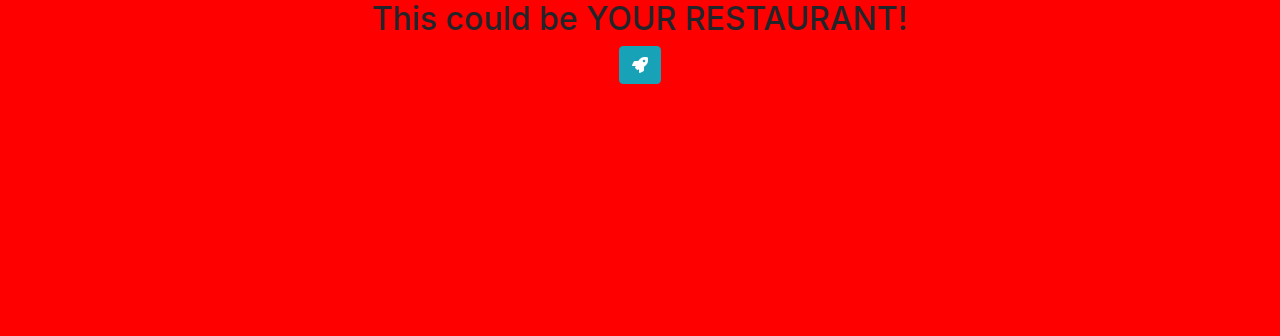
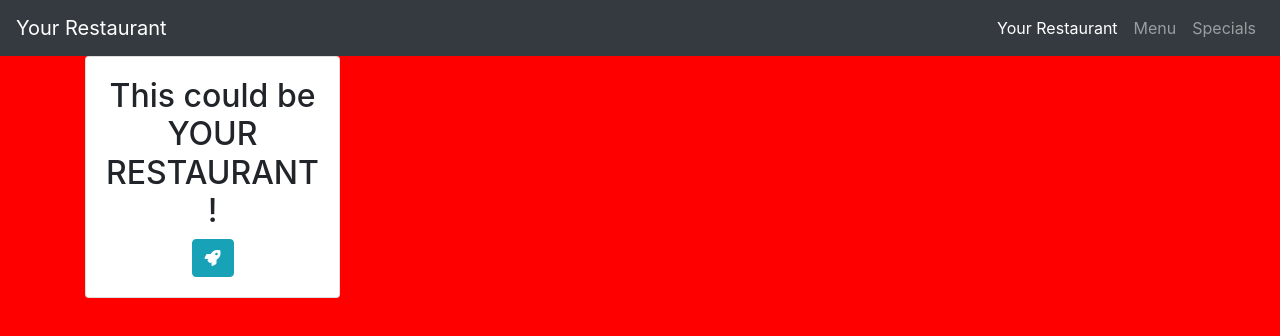
Before and after one commit to MCaldwell-42/your-restaurant, a React (Create React App) app: page /home in a window 1280 px wide. Shown: the top 336 px of the page. Built offline with nearby package versions, Linux system fonts and the light colour scheme.

Commit message:
navbar up and working

```diff
--- a/package.json
+++ b/package.json
@@ -13,7 +13,9 @@
     "prop-types": "^15.7.2",
     "react": "^16.13.1",
     "react-dom": "^16.13.1",
-    "react-scripts": "3.4.1"
+    "react-router-dom": "^5.2.0",
+    "react-scripts": "3.4.1",
+    "reactstrap": "^8.4.1"
   },
   "scripts": {
     "start": "react-scripts start",
--- a/src/App/App.js
+++ b/src/App/App.js
@@ -1,12 +1,33 @@
 import React from 'react';
+import {
+  BrowserRouter, Route, Redirect, Switch,
+} from 'react-router-dom';
 import './App.scss';
+import MyNavBar from '../components/MyNavBar';
+import Home from '../components/Home';
+import Menu from '../components/Menu';
+import Specials from '../components/Specials';
 
 class App extends React.Component {
   render() {
     return (
       <div className="App">
-        <h2>This could be YOUR RESTAURANT!</h2>
-        <button className="btn btn-info"><i className="fas fa-rocket"></i></button>
+          <BrowserRouter>
+      <React.Fragment>
+        <MyNavBar/>
+        <div className='container'>
+          <div className='row'>
+            <Switch>
+              <Route path='/home' component={Home}/>
+              <Route path='/menu' component={Menu} />
+              <Route path='/specials' component={Specials} />
+
+              <Redirect from='*' to='/home' />
+            </Switch>
+          </div>
+        </div>
+      </React.Fragment>
+      </BrowserRouter>
       </div>
     );
   }
--- /dev/null
+++ b/src/components/Home.js
@@ -0,0 +1,19 @@
+import React from 'react';
+
+class Home extends React.Component {
+  render() {
+    return (
+        <div className="special col-3">
+        <div className="card">
+          {/* <img className="card-img-top" src={special.imageUrl} alt="picture of special" /> */}
+          <div className="card-body">
+          <h2>This could be YOUR RESTAURANT!</h2>
+        <button className="btn btn-info"><i className="fas fa-rocket"></i></button>
+          </div>
+        </div>
+        </div>
+    );
+  }
+}
+
+export default Home;
--- /dev/null
+++ b/src/components/Menu.js
@@ -0,0 +1,18 @@
+import React from 'react';
+
+class Menu extends React.Component {
+  render() {
+    return (
+        <div className="special col-3">
+        <div className="card">
+          {/* <img className="card-img-top" src={special.imageUrl} alt="picture of special" /> */}
+          <div className="card-body">
+            <h5 className="card-title">Pictures of Menus here</h5>
+          </div>
+        </div>
+        </div>
+    );
+  }
+}
+
+export default Menu;
--- /dev/null
+++ b/src/components/MyNavBar.js
@@ -0,0 +1,38 @@
+import React from 'react';
+import { NavLink as RRNavLink } from 'react-router-dom';
+import {
+  Navbar,
+  NavbarBrand,
+  Nav,
+  NavItem,
+  NavLink,
+} from 'reactstrap';
+
+
+class MyNavbar extends React.Component {
+  render() {
+    const buildNavbar = () => (
+          <Nav className="ml-auto" navbar>
+          <NavItem>
+            <NavLink tag={RRNavLink} to='/home'>Your Restaurant</NavLink>
+          </NavItem>
+          <NavItem>
+            <NavLink tag={RRNavLink} to='/menu'>Menu</NavLink>
+          </NavItem>
+          <NavItem>
+            <NavLink tag={RRNavLink} to='/specials'>Specials</NavLink>
+          </NavItem>
+        </Nav>
+    );
+    return (
+        <div className="MyNavbar">
+        <Navbar color="dark" dark expand="md">
+          <NavbarBrand href="/">Your Restaurant</NavbarBrand>
+            {buildNavbar()}
+        </Navbar>
+      </div>
+    );
+  }
+}
+
+export default MyNavbar;
--- /dev/null
+++ b/src/components/Specials.js
@@ -0,0 +1,19 @@
+import React from 'react';
+
+class Specials extends React.Component {
+  render() {
+    return (
+        <div className="special col-3">
+        <div className="card">
+          {/* <img className="card-img-top" src={special.imageUrl} alt="picture of special" /> */}
+          <div className="card-body">
+            <h5 className="card-title">Mondays Specials</h5>
+            <p className="card-text">Look at this great deal on Mondays!</p>
+          </div>
+        </div>
+        </div>
+    );
+  }
+}
+
+export default Specials;
```
Also changed, not shown: 1 other file (tests, documents, lock files or other folders).
